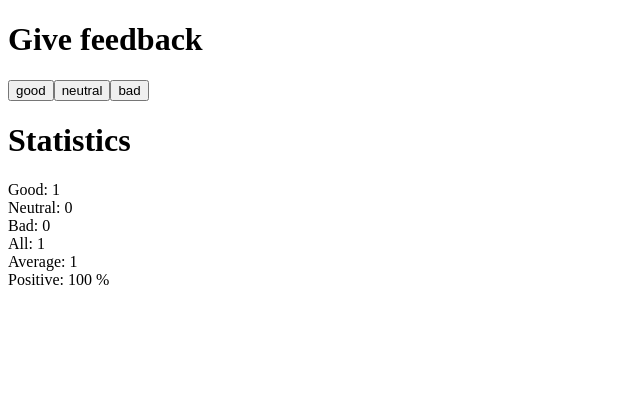
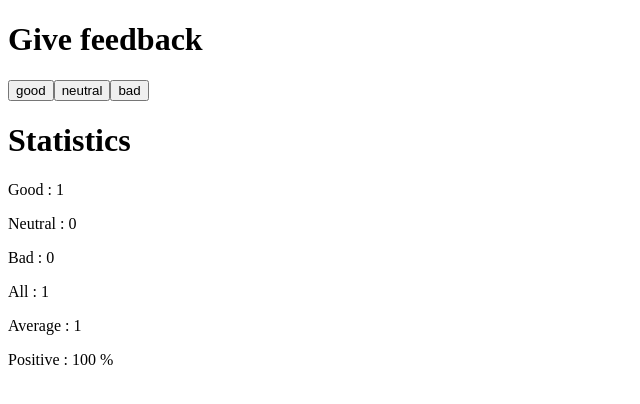
Before and after one commit to aleksimatias/fullstackopen, a React (Create React App) app in the folder part1/unicafe/: page / in a window 1280 px wide. Both pictures are taken after a click on the button "good". Shown: the top 404 px of the page, without its empty margins (0-640 px from the left). Built offline with nearby package versions, Linux system fonts and the light colour scheme.

Commit message:
task 1.1.0. unicafe step 5

```diff
--- a/part1/unicafe/src/App.js
+++ b/part1/unicafe/src/App.js
@@ -25,14 +25,24 @@ const Statistics = ({ good, neutral, bad, all, average, positive }) => {
         <div>No feedback given</div>
       ) : (
         <div>
-          <div>Good: {good}</div>
-          <div>Neutral: {neutral}</div>
-          <div>Bad: {bad}</div>
-          <div>All: {all}</div>
-          <div>Average: {average}</div>
-          <div>Positive: {positive}</div>
+          <StatisticLine text="Good" statistic={good} />
+          <StatisticLine text="Neutral" statistic={neutral} />
+          <StatisticLine text="Bad" statistic={bad} />
+          <StatisticLine text="All" statistic={all} />
+          <StatisticLine text="Average" statistic={average} />
+          <StatisticLine text="Positive" statistic={positive} />
         </div>
       )}
+    </div>
+  );
+};
+
+const StatisticLine = ({ text, statistic }) => {
+  return (
+    <div>
+      <p>
+        {text} : {statistic}
+      </p>
     </div>
   );
 };
```
